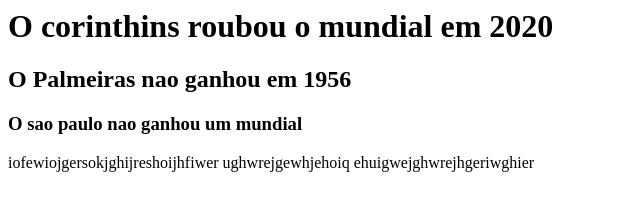
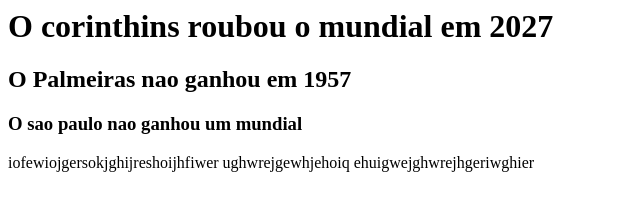
Before and after one commit to proflgrandounisal/corinthianssegundadivisao, a plain HTML site: page index.html in a window 1280 px wide. Shown: the full height of the page, 0-640 px from the left. Drawn offline with Linux system fonts and the light colour scheme.

Commit message:
Update mundial year and Palmeiras win years

```diff
--- a/index.html
+++ b/index.html
@@ -1,4 +1,4 @@
-<h1>O corinthins roubou o mundial em 2020</h1>
-<h2>O Palmeiras nao ganhou em 1956</h2>
+<h1>O corinthins roubou o mundial em 2027</h1>
+<h2>O Palmeiras nao ganhou em 1957</h2>
 <h3>O sao paulo nao ganhou um mundial</h3>
 <p>iofewiojgersokjghijreshoijhfiwer ughwrejgewhjehoiq ehuigwejghwrejhgeriwghier </p>
```
